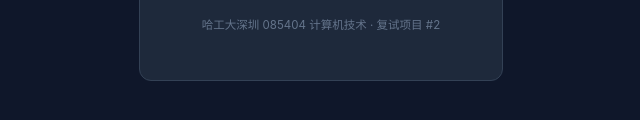
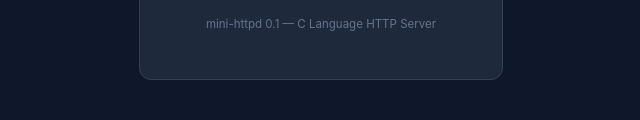
Before and after one commit to 8188x/mini-httpd, a plain HTML site: page www/index.html in a window 1280 px wide. Shown: the part 544-664 px from the top of the page, 319-959 px from the left. Drawn offline with Linux system fonts and the light colour scheme.

Commit message:
fix: 移除项目中的个人信息和考研复试上下文

```diff
--- a/www/index.html
+++ b/www/index.html
@@ -29,7 +29,7 @@
     <span>✓</span> 静态文件服务 · 25+ MIME 类型<br>
     <span>✓</span> 路径安全防护 · 并发连接
   </div>
-  <p class="footer">哈工大深圳 085404 计算机技术 · 复试项目 #2</p>
+  <p class="footer">mini-httpd 0.1 — C Language HTTP Server</p>
 </div>
 </body>
 </html>
```
Also changed, not shown: 1 other file.
